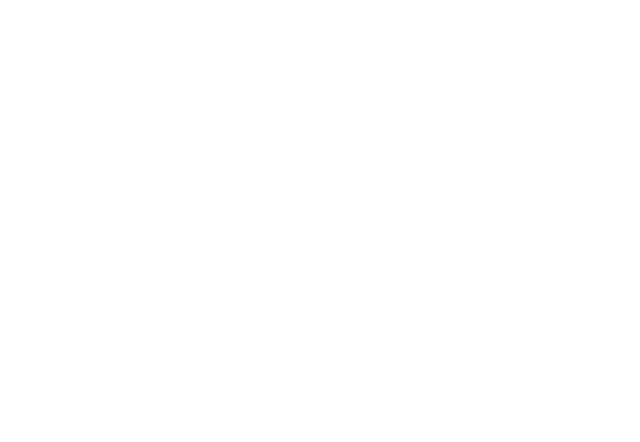
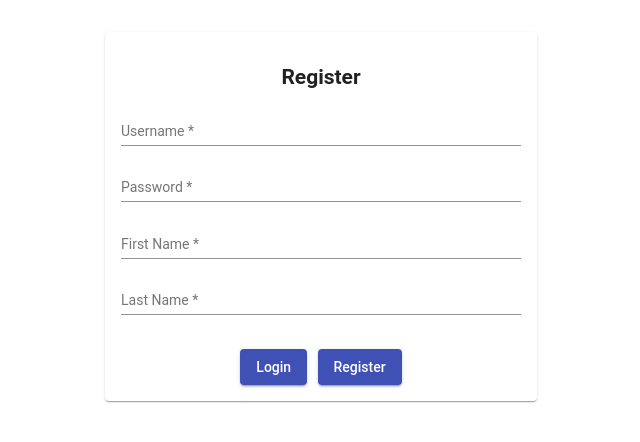
Before and after one commit to Rez0k/uniPlanner, an Angular app in the folder repos/uniPlanner-client/: page /register in a window 1280 px wide. Before the commit this address led to /. Shown: the top 442 px of the page, without its empty margins (319-959 px from the left). Built offline with nearby package versions, Linux system fonts and the light colour scheme.

Commit message:
added stuff

```diff
--- a/repos/uniPlanner-client/src/app/app.module.ts
+++ b/repos/uniPlanner-client/src/app/app.module.ts
@@ -24,7 +24,9 @@
 import { SettingsComponent } from './modules/components/settings/settings.component';
 
 const routes: Routes = [
-  { path: '', component: LoginComponent }
+  { path: '', component: LoginComponent },
+  { path: 'login', component: LoginComponent },
+  { path: 'register', component: RegisterComponent}
 ];
 
 @NgModule({
--- a/repos/uniPlanner-client/src/app/modules/components/login/login.component.html
+++ b/repos/uniPlanner-client/src/app/modules/components/login/login.component.html
@@ -19,8 +19,11 @@
         <mat-error>
           Please provide a valid password
         </mat-error>
-      </mat-form-field>
-      <button mat-raised-button color="primary">Login</button>
+      </mat-form-field><br>
+      <button mat-raised-button color="primary">Login</button> &nbsp;
+      <button mat-raised-button color="primary" (click)="toRegister()">
+        Register
+      </button>
     </form>
   </mat-card-content>
 </mat-card>
--- a/repos/uniPlanner-client/src/app/modules/components/login/login.component.scss
+++ b/repos/uniPlanner-client/src/app/modules/components/login/login.component.scss
@@ -8,10 +8,9 @@
   display: block;
 }
 
-#bg-image {
-  height: 650 px;
-  color: aquamarine;
-  background-image: url('https://wallpaperaccess.com/full/1567665.png');
-  background-size: 100%;
-  background-size: cover;
+.btn {
+  color : rgb(49, 46, 46);
+  background-color: rgba(255, 222, 121, 0.96);
+  border-radius: 10px 0 0 10px;
+  font-size: 16px;
 }
--- a/repos/uniPlanner-client/src/app/modules/components/login/login.component.ts
+++ b/repos/uniPlanner-client/src/app/modules/components/login/login.component.ts
@@ -1,13 +1,14 @@
-import { Component, OnInit } from '@angular/core';
+import { Component, OnDestroy, OnInit } from '@angular/core';
 import { User } from '../../models/user.model';
 import { LoginService } from '../../services/login.service';
+import { Router } from '@angular/router';
 
 @Component({
   selector: 'app-login',
   templateUrl: './login.component.html',
   styleUrls: ['./login.component.scss']
 })
-export class LoginComponent implements OnInit {
+export class LoginComponent implements OnInit, OnDestroy {
 
   public user: User = {
     username: '',
@@ -15,11 +16,14 @@
   };
   public loginValid: boolean = true;
 
-  constructor(private loginService: LoginService) {
+  constructor(private loginService: LoginService, private route: Router) {
 
   }
 
   public ngOnInit(): void {
+  }
+
+  public ngOnDestroy(): void {
   }
 
   /**
@@ -34,6 +38,7 @@
     //start checking is user is valid
     if(this.user.username && this.user.password) {
   		this.loginService.validateLogin(this.user).subscribe(result => {
+        this.route.navigate(['courses-table']);
         this.loginValid = true;
         console.log('result is ', result);
 
@@ -41,8 +46,13 @@
         this.loginValid = false;
         console.log('error is ', error);
       });
-  	} else {
-  		alert('enter username and password');
   	}
   }
+
+  /**
+   * going to register page
+   */
+  public toRegister(): void {
+    this.route.navigate(['register']);
+  }
 }
--- a/repos/uniPlanner-client/src/app/modules/components/register/register.component.html
+++ b/repos/uniPlanner-client/src/app/modules/components/register/register.component.html
@@ -29,7 +29,8 @@
         <mat-error>
           Enter your last name
         </mat-error>
-      </mat-form-field>
+      </mat-form-field><br>
+      <button mat-raised-button color="primary" (click)="toLogin()">Login</button> &nbsp;
       <button mat-raised-button color="primary">Register</button>
     </form>
   </mat-card-content>
--- a/repos/uniPlanner-client/src/app/modules/components/register/register.component.ts
+++ b/repos/uniPlanner-client/src/app/modules/components/register/register.component.ts
@@ -1,6 +1,7 @@
 import { Component, OnInit } from '@angular/core';
 import { LoginService } from '../../services/login.service';
 import { User } from '../../models/user.model';
+import { Router } from '@angular/router';
 
 @Component({
   selector: 'app-register',
@@ -17,7 +18,7 @@
   };
   public loginValid: boolean = true;
 
-  constructor(private loginService: LoginService) {
+  constructor(private loginService: LoginService, private route: Router) {
   }
 
   public ngOnInit(): void {
@@ -25,4 +26,11 @@
 
   public onSubmit(): void {
   }
+
+  /**
+   * direct to login page
+   */
+  public toLogin(): void {
+    this.route.navigate(['login']);
+  }
 }
```
